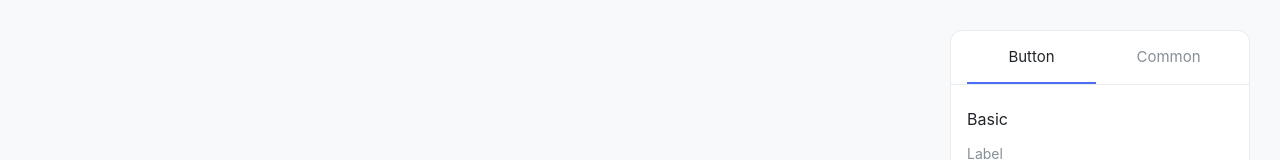
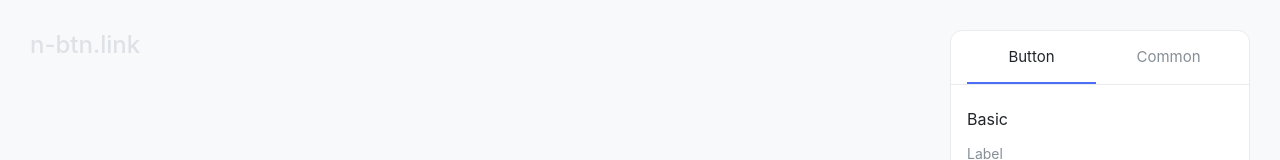
Before and after one commit to kukeast/notion-button, a React (Create React App) app: page / in a window 1280 px wide. Shown: the top 160 px of the page. Built offline with nearby package versions, Linux system fonts and the light colour scheme.

Commit message:
logo 추가

```diff
--- /dev/null
+++ b/src/conponent/Logo.js
@@ -0,0 +1,40 @@
+import React, { useState } from 'react';
+import styled from 'styled-components';
+
+const LogoText = styled.p`
+    font-size: 24px;
+    font-weight: 500;
+    color: ${({theme}) => theme.gray3};
+    transition: 0.2s;
+    &:hover{
+        color: ${({theme}) => theme.gray5};
+    }
+    position: fixed;
+    left: 30px;
+    top: 30px;
+`
+const Copyright = styled.p`
+    color: ${({theme}) => theme.gray5};
+    transition: 0.5s;
+    position: fixed;
+    left: ${props => props.isShow ? "30px" : "-140px"};
+    bottom: 30px;
+`
+
+function Logo() {
+    const [isShow, setIsShow] = useState(false)
+    const handleMouseOver = () => {
+        setIsShow(true)
+    }
+    const handleMouseLeave = () => {
+        setIsShow(false)
+    }
+    return (
+        <>
+            <LogoText onMouseOver={() => handleMouseOver()} onMouseLeave={() => handleMouseLeave()}>n-btn.link</LogoText>
+            <Copyright isShow={isShow}>made by kukeast</Copyright>
+        </>
+    )
+}
+
+export default Logo;
--- a/src/view/Editor.js
+++ b/src/view/Editor.js
@@ -10,6 +10,7 @@ import SharedButtons from '../conponent/SharedButtons';
 import TextButton from '../conponent/TextButton';
 import { EditorGlobalStyles } from '../constants/global';
 import { color } from '../constants/theme';
+import Logo from '../conponent/Logo';
 
 const Wrapper = styled.div`
     @import url('https://fonts.googleapis.com/css2?family=Outfit:wght@300;500;700&display=swap');
@@ -156,6 +157,7 @@ function Editor() {
         <>
             <EditorGlobalStyles/>
             <Wrapper>
+                <Logo/>
                 <Canvas>
                     <NotionWindow>
                         <WindowHeader>
```
